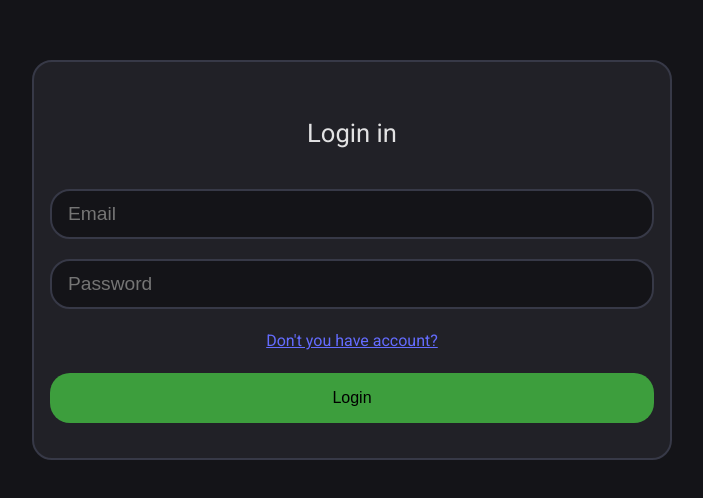
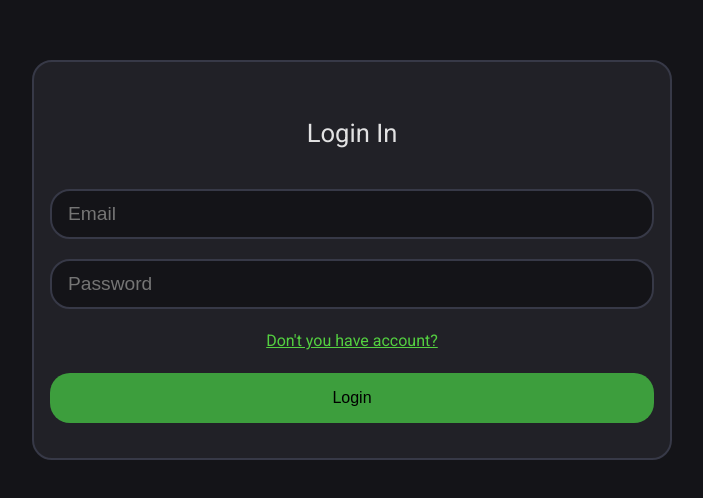
Before and after one commit to Oskarcr/FifengerPIA, a React (Vite) app: page / in a window 1280 px wide. Shown: the part 140-638 px from the top of the page, without its empty margins (288-991 px from the left). Built offline with nearby package versions, Linux system fonts and the light colour scheme.

Commit message:
Sign and Log v2

```diff
--- a/src/Routes.jsx
+++ b/src/Routes.jsx
@@ -1,11 +1,13 @@
 import ChatList from "./pages/ChatList";
 import Login from "./pages/Login";
 import MenuList from "./pages/MenuList";
+import Signup from "./pages/Signup";
 
 const ROUTES_PAGES = {
     "chat_list": <ChatList/>,
     "menu_list": <MenuList/>,
-    "login": <Login/>
+    "login": <Login/>,
+    "signup": <Signup/>
 }
 
 /**
--- a/src/css/styles.css
+++ b/src/css/styles.css
@@ -221,7 +221,9 @@ input:focus {
     display: flex;
     font-size: medium;
     justify-content: center;
+    color: var(--secondary-color-1);
     text-decoration: underline;
+    cursor: pointer;
 }
 
 #login-button {
@@ -230,6 +232,7 @@ input:focus {
     border: none;
     border-radius: var(--border-radius);
     font-size: medium;
+    cursor: pointer;
 }
 
 /**/
@@ -264,6 +267,7 @@ input:focus {
     border: none;
     border-radius: var(--border-radius);
     font-size: medium;
+    cursor: pointer;
 }
 
 @media (orientation: portrait) {
@@ -284,4 +288,8 @@ input:focus {
     #login-title {
         align-items: center;
     }
+
+    #signup-title {
+        height: 12%;
+    }
 }
--- a/src/main.jsx
+++ b/src/main.jsx
@@ -4,9 +4,10 @@ import './index.css'
 import getPage from './Routes.jsx'
 import Login from './pages/Login.jsx'
 import MenuList from './pages/MenuList.jsx'
+import Signup from './pages/Signup.jsx'
 
 createRoot(document.getElementById('root')).render(
   <StrictMode>
-    {getPage("login")}
+    <Login/>
   </StrictMode>,
 )
--- a/src/pages/Login.jsx
+++ b/src/pages/Login.jsx
@@ -1,12 +1,22 @@
+import { useState } from "react";
+import getPage from "../Routes";
+
+
 export default function Login() {
+    const PAGE_NAME = "login";
+    const [pageName, setPage] = useState(PAGE_NAME);
+        if(pageName != PAGE_NAME) {
+            return getPage(pageName);
+        }
+
     return (
         <div id="container-wrapper">
             <div id="card-container">
                 <div id="card">
-                    <div id="login-title">Login in</div>
+                    <div id="login-title">Login In</div>
                     <input id="login-email" type="email" placeholder="Email"></input>
                     <input id="login-password" type="password" placeholder="Password"></input>
-                        <a id="login-account">Don't you have account?</a>
+                        <a id="login-account" onClick={() => setPage("signup")}>Don't you have account?</a>
                     <button id="login-button">Login</button>
                 </div>
             </div>
--- a/src/pages/Signup.jsx
+++ b/src/pages/Signup.jsx
@@ -1,4 +1,13 @@
-export default function Signup () {
+import { useState } from "react";
+import getPage from "../Routes";
+
+export default function Signup() {
+    const PAGE_NAME = "signup";
+    const [pageName, setPage] = useState(PAGE_NAME);
+    if (pageName != PAGE_NAME) {
+        return getPage(pageName);
+    }
+
     return (
         <div id="container-wrapper">
             <div id="card-container">
@@ -7,7 +16,7 @@ export default function Signup () {
                     <input id="signup-username" type="text" placeholder="Username"></input>
                     <input id="signup-email" type="email" placeholder="Email"></input>
                     <input id="signup-password" type="password" placeholder="Password"></input>
-                    <button id="signup-button">Login</button>
+                    <button id="signup-button" onClick={() => setPage("chat_list")}>Signup</button>
                 </div>
             </div>
         </div>
```
